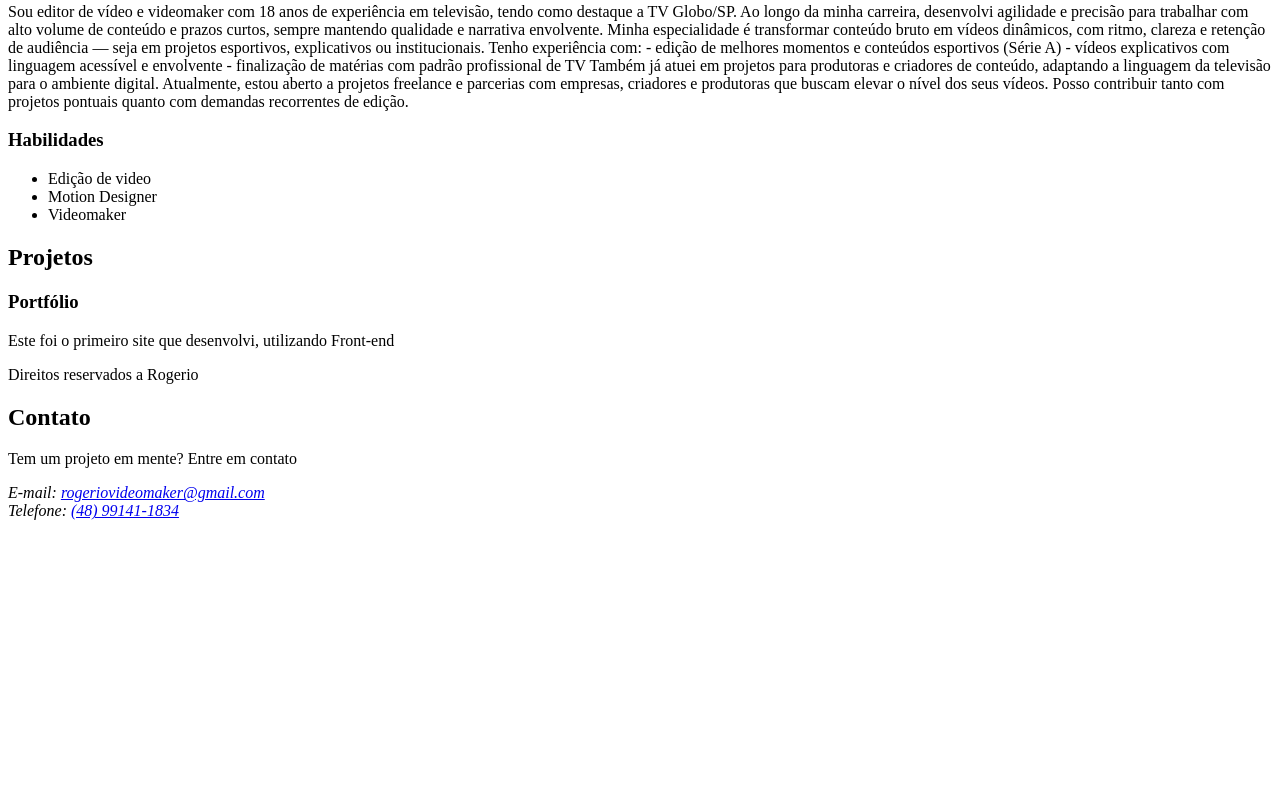
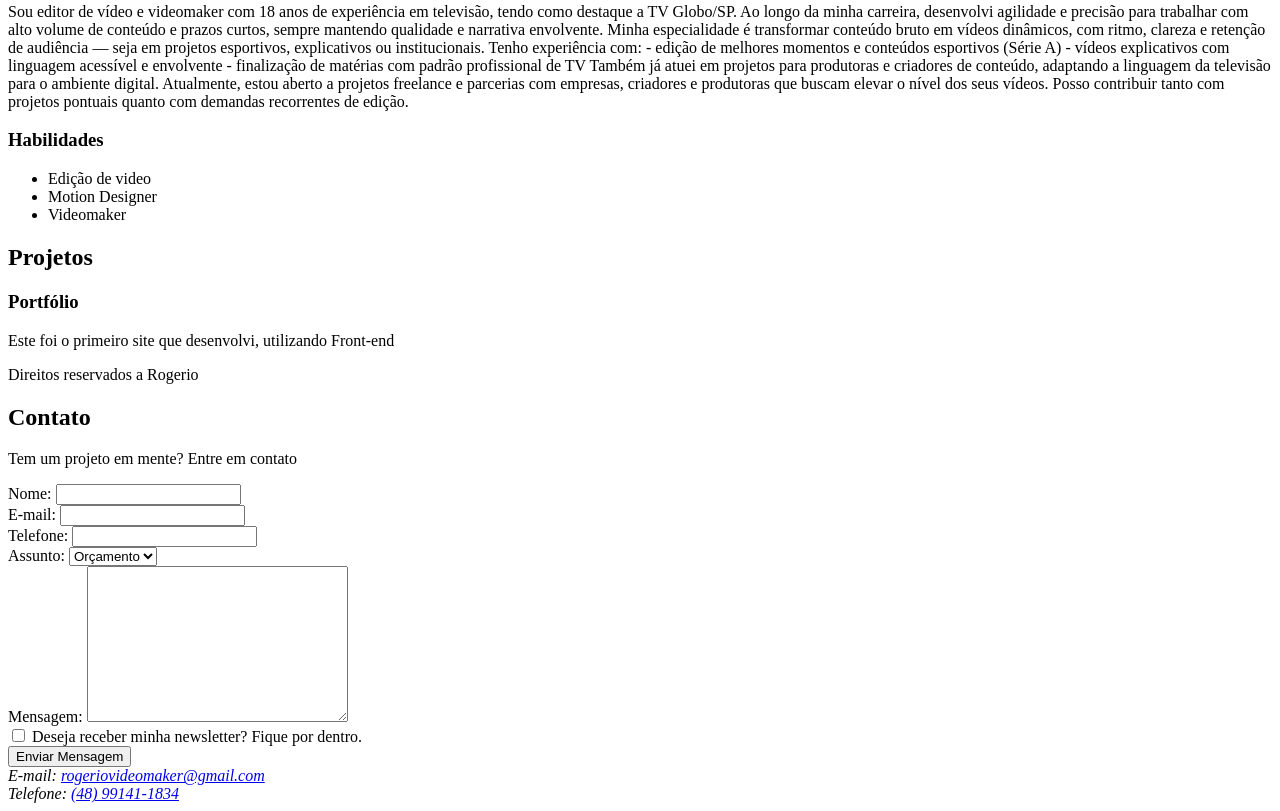
Before and after one commit to RogerioRibeiro01/Site1, a plain HTML site: page index.html in a window 1280 px wide. Shown: the part 536-1347 px from the top of the page. Before the commit the page ends 1064 px from the top, so only its background shows below. Drawn offline with Linux system fonts and the light colour scheme.

Commit message:
Formularios

```diff
--- a/index.html
+++ b/index.html
@@ -27,7 +27,8 @@
             alt="Imagem de foto de perfil" title="Imagem de perfil de Rogério">
         <article>
             <p>
-                Sou editor de vídeo e videomaker com 18 anos de experiência em televisão, tendo como destaque a TV Globo/SP.
+                Sou editor de vídeo e videomaker com 18 anos de experiência em televisão, tendo como destaque a TV
+                Globo/SP.
 
                 Ao longo da minha carreira, desenvolvi agilidade e precisão para trabalhar com alto volume de conteúdo e
                 prazos curtos,
@@ -83,6 +84,34 @@
         <section id="contato">
             <h2>Contato</h2>
             <p>Tem um projeto em mente? Entre em contato</p>
+
+            <form action="">
+                <label for="nome">Nome: </label>
+                <input type="text" id="nome" name="nome" required><br>
+
+                <label for="email">E-mail: </label>
+                <input type="email" id="nome" name="email" required><br>
+
+                <label for="telefone">Telefone: </label>
+                <input type="tel" id="nome" name="telefone"><br>
+
+                <label for="assunto">Assunto: </label>
+                <select name="assunto" id="assunto">
+                    <option value="orcamento">Orçamento </option>
+                    <option value="duvidas">Dúvidas </option>
+                    <option value="outros">Outros </option>
+                </select> <br>
+
+                <label for="mensagem">Mensagem: </label>
+                <textarea name="mensagem" id="mensagem" cols="30" rows="10" required></textarea>
+                <br>
+
+                <input type="checkbox" id="inscricao" name="inscricao">
+                <label for="inscricao">Deseja receber minha newsletter? Fique por dentro.</label>
+                <br>
+
+               <input type="submit" value="Enviar Mensagem">
+            </form>
             <address>
                 E-mail: <a href="mailto:rogeriovideomaker@gmail.com">rogeriovideomaker@gmail.com</a><br>
                 Telefone: <a href="tel:(48) 99141-1834">(48) 99141-1834</a>
```
